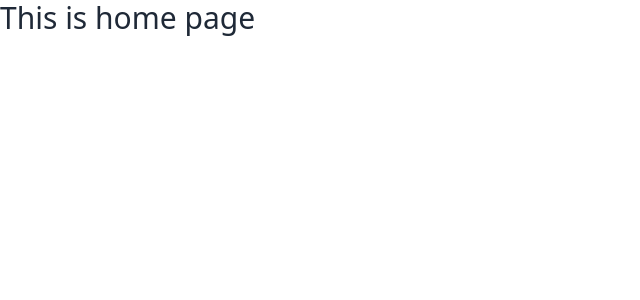
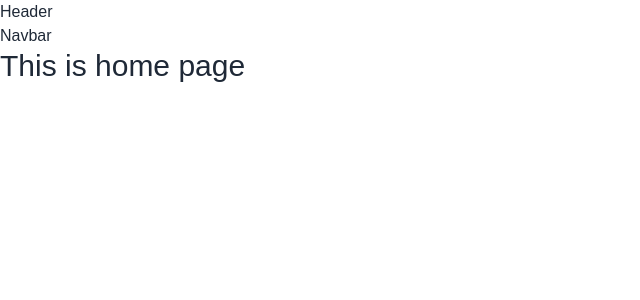
Before and after one commit to hellomaruf/News-Street-Journal, a React (Vite) app: page / in a window 1280 px wide. Shown: the top 300 px of the page, without its empty margins (0-640 px from the left). Built offline with nearby package versions, Linux system fonts and the light colour scheme.

Commit message:
added some folder structure

```diff
--- a/index.html
+++ b/index.html
@@ -4,9 +4,9 @@
     <meta charset="UTF-8" />
     <link rel="icon" type="image/svg+xml" href="/vite.svg" />
     <meta name="viewport" content="width=device-width, initial-scale=1.0" />
-    <title>News-Dragon</title>
+    <title>News-Street-Journal</title>
   </head>
-  <body>
+  <body class="font-poppins">
     <div id="root"></div>
     <script type="module" src="/src/main.jsx"></script>
   </body>
--- a/package.json
+++ b/package.json
@@ -12,6 +12,7 @@
   "dependencies": {
     "localforage": "^1.10.0",
     "match-sorter": "^6.3.4",
+    "moment": "^2.30.1",
     "react": "^18.2.0",
     "react-dom": "^18.2.0",
     "react-router-dom": "^6.22.3",
--- a/src/Pages/Home.jsx
+++ b/src/Pages/Home.jsx
@@ -1,10 +1,14 @@
+import Header from "../shared/Header/Header";
+import Nav from "../shared/Navbar/Nav";
 
 function Home() {
   return (
     <div>
+      <Header />
+      <Nav />
       <h1 className="text-3xl">This is home page</h1>
     </div>
-  )
+  );
 }
 
-export default Home
+export default Home;
--- a/src/index.css
+++ b/src/index.css
@@ -1,3 +1,11 @@
 @tailwind base;
 @tailwind components;
 @tailwind utilities;
+
+@import url("https://fonts.googleapis.com/css2?family=Poppins:ital,wght@0,100;0,200;0,300;0,400;0,500;0,600;0,700;0,800;0,900;1,100;1,200;1,300;1,400;1,500;1,600;1,700;1,800;1,900&family=UnifrakturMaguntia&display=swap");
+.font-poppins {
+  font-family: "Poppins", sans-serif;
+}
+.font-unifrak {
+  font-family: "UnifrakturMaguntia", cursive;
+}
--- /dev/null
+++ b/src/shared/Header/Header.jsx
@@ -0,0 +1,10 @@
+
+function Header() {
+  return (
+    <div>
+      <h1>Header</h1>
+    </div>
+  )
+}
+
+export default Header
--- /dev/null
+++ b/src/shared/Navbar/Nav.jsx
@@ -0,0 +1,10 @@
+
+function Nav() {
+  return (
+    <div>
+      <h2>Navbar</h2>
+    </div>
+  )
+}
+
+export default Nav
```
Also changed, not shown: 1 other file (tests, documents, lock files or other folders).
